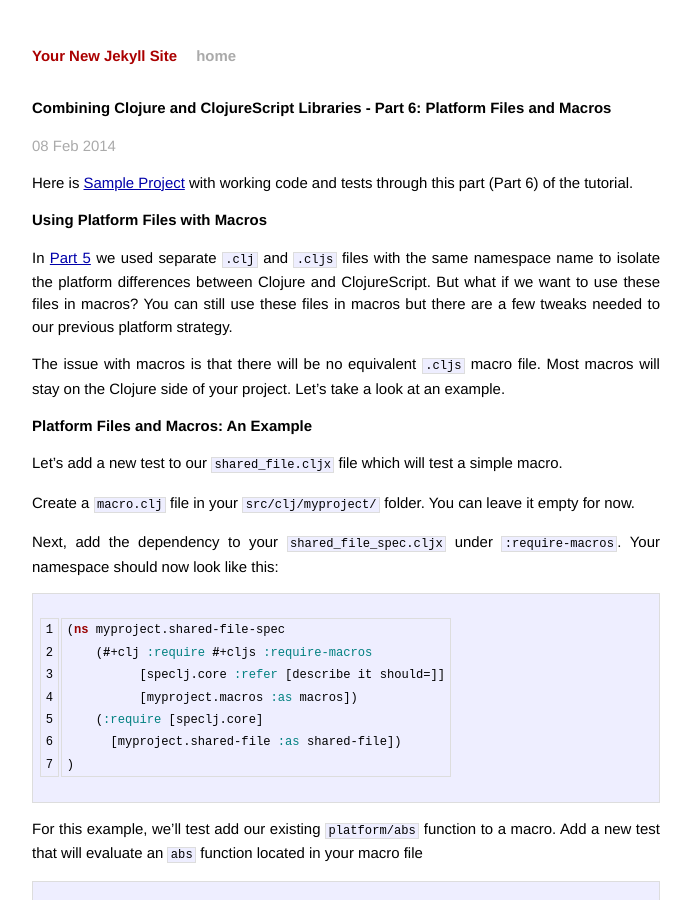
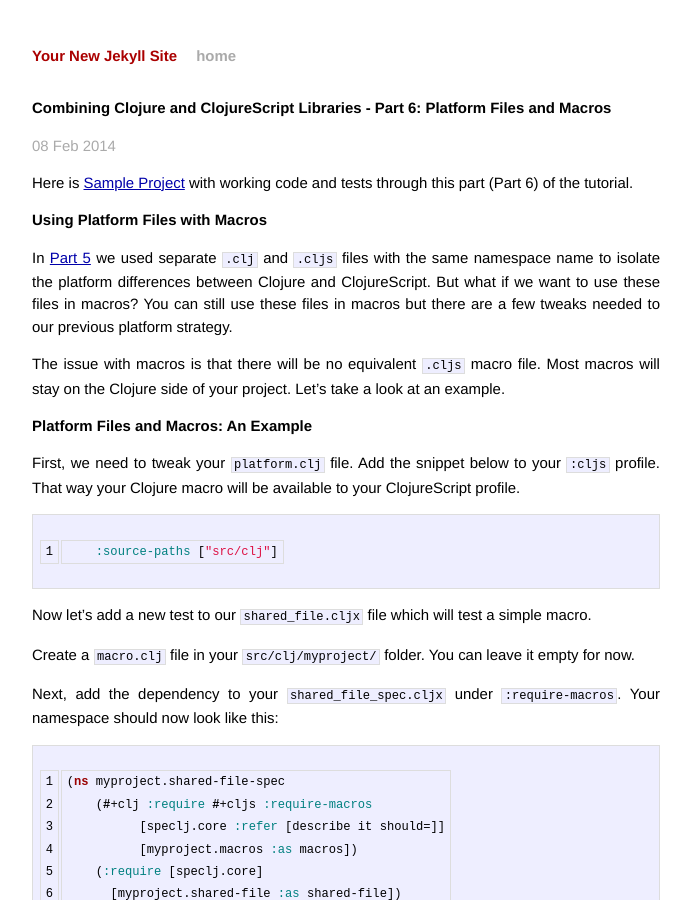
Before and after one commit to AndrewZures/AndrewZures.github.io, a Jekyll site: the page built from _posts/2014-02-08-clj-cljs-pt6-platform-and-macros.md, in a window 1280 px wide and 900 px high. Shown: the whole window, without its empty margins (294-985 px from the left). Built offline with Jekyll 4.4.1, drawn with Linux system fonts in a browser that asks for light colours; Markdown is read by kramdown in place of the engine named in the settings.

Commit message:
updating part 6

```diff
--- a/_posts/2014-02-08-clj-cljs-pt6-platform-and-macros.md
+++ b/_posts/2014-02-08-clj-cljs-pt6-platform-and-macros.md
@@ -30,7 +30,13 @@ The issue with macros is that there will be no equivalent `.cljs` macro file.  M
 
 #Platform Files and Macros: An Example
 
-Let's add a new test to our `shared_file.cljx` file which will test a simple macro.
+First, we need to tweak your `platform.clj` file.  Add the snippet below to your `:cljs` profile.  That way your Clojure macro will be available to your ClojureScript profile.
+
+{% highlight clojure linenos %}
+    :source-paths ["src/clj"]
+{% endhighlight %}
+
+Now let's add a new test to our `shared_file.cljx` file which will test a simple macro.
 
 Create a `macro.clj` file in your `src/clj/myproject/` folder. You can leave it empty for now.
 
```
Also changed, not shown: 1 other file.
